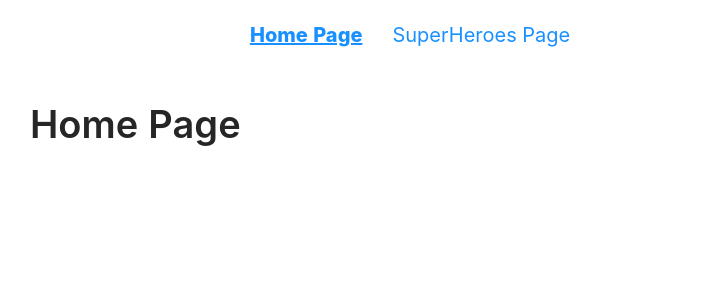
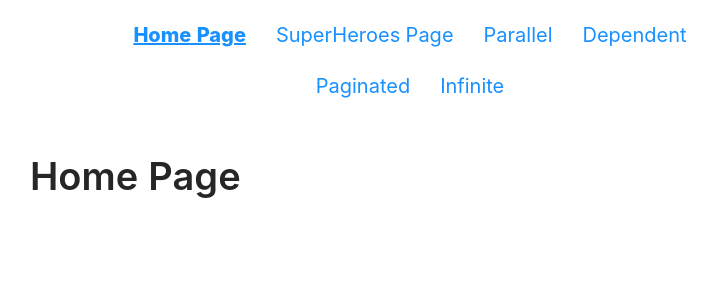
Before and after one commit to AlexeyMart/react-query, a React (Create React App) app: page / in a window 1280 px wide. Shown: the top 300 px of the page, without its empty margins (230-945 px from the left). Built offline with nearby package versions, Linux system fonts and the light colour scheme.

Commit message:
infinite queries

```diff
--- a/src/App.tsx
+++ b/src/App.tsx
@@ -7,8 +7,9 @@ import { Layout } from "./components/layout/Layout";
 import { NotFound } from "./components/pages/NotFound/NotFound";
 import { ParallelQueries } from "./components/pages/ParallelQueries/ParallelQueries";
 import { DependentQueries } from "./components/pages/DependentQueries/DependentQueries";
+import { PaginatedQueries } from "./components/pages/PaginatedQueries/PaginatedQueries";
+import { InfiniteQueries } from "./components/pages/InfiniteQueries/InfiniteQueries";
 import "./App.css";
-import { PaginatedQueries } from "./components/pages/PaginatedQueries/PaginatedQueries";
 
 function App() {
   return (
@@ -31,6 +32,8 @@ function App() {
         />
 
         <Route path={AppRoutes.Paginated} element={<PaginatedQueries />} />
+
+        <Route path={AppRoutes.Infinite} element={<InfiniteQueries />} />
       </Route>
 
       <Route path="*" element={<NotFound />} />
--- a/src/components/header/Header.css
+++ b/src/components/header/Header.css
@@ -1,8 +1,11 @@
 .header {
+  max-width: 75%;
   display: flex;
   justify-content: center;
   column-gap: 30px;
-  margin-bottom: 50px;
+  row-gap: 20px;
+  flex-wrap: wrap;
+  margin: 0 auto 50px;
 }
 
 .header_link {
--- a/src/components/header/Header.tsx
+++ b/src/components/header/Header.tsx
@@ -1,18 +1,27 @@
-import React, { FC } from "react";
+import { FC } from "react";
 import "./Header.css";
 import { NavLink } from "react-router-dom";
 import { AppRoutes } from "../../constants";
+import { ILink } from "../../types";
+
+const links: ILink[] = [
+  {
+    path: AppRoutes.Main,
+    label: "Home Page",
+  },
+  { path: AppRoutes.SuperHeroes, label: "SuperHeroes Page" },
+  { path: AppRoutes.Parallel, label: "Parallel" },
+  { path: AppRoutes.Dependent, label: "Dependent" },
+  { path: AppRoutes.Paginated, label: "Paginated" },
+  { path: AppRoutes.Infinite, label: "Infinite" },
+];
 
 export const Header: FC = () => {
-  return (
-    <header className="header">
-      <NavLink className="header_link" to={AppRoutes.Main}>
-        Home Page
-      </NavLink>
+  const renderLink = ({ label, path }: ILink) => (
+    <NavLink key={label} className="header_link" to={path}>
+      {label}
+    </NavLink>
+  );
 
-      <NavLink className="header_link" to={AppRoutes.SuperHeroes}>
-        SuperHeroes Page
-      </NavLink>
-    </header>
-  );
+  return <header className="header">{links.map(renderLink)}</header>;
 };
--- /dev/null
+++ b/src/components/pages/InfiniteQueries/InfiniteQueries.tsx
@@ -0,0 +1,55 @@
+import { FC, Fragment } from "react";
+import { Typography, Button } from "antd";
+import { ErrorComponent } from "../../error/ErrorComponent";
+import { useInfiniteData } from "../../../queries/useInfiniteData";
+import { Color } from "../../../types";
+import { Loader } from "../../loader/Loader";
+
+export const InfiniteQueries: FC = () => {
+  const {
+    isLoading,
+    isFetching,
+    isFetchingNextPage,
+    isError,
+    data,
+    error,
+    hasNextPage,
+    fetchNextPage,
+  } = useInfiniteData();
+
+  const renderColor = ({ id, label }: Color) => {
+    return (
+      <Typography.Title key={id} level={4}>
+        {label}
+      </Typography.Title>
+    );
+  };
+
+  const renderGroup = (
+    group: { colors: Color[]; hasMore: any },
+    index: number
+  ) => <Fragment key={index}>{group.colors.map(renderColor)}</Fragment>;
+
+  const handleLoadMore = () => {
+    fetchNextPage();
+  };
+
+  if (isError) {
+    return <ErrorComponent error={error} />;
+  }
+
+  return (
+    <div>
+      <Typography.Title>InfiniteQueries Page</Typography.Title>
+
+      {(isLoading || isFetching || isFetchingNextPage) && <Loader />}
+
+      {/* в data.pages лежит массив, куда складываются возвращаемые значения fetcherFn */}
+      {data && <div>{data.pages.map(renderGroup)}</div>}
+
+      <Button onClick={handleLoadMore} disabled={!hasNextPage}>
+        Load more
+      </Button>
+    </div>
+  );
+};
--- a/src/constants.ts
+++ b/src/constants.ts
@@ -5,6 +5,7 @@ export enum AppRoutes {
   Parallel = "parallel",
   Dependent = "dependent",
   Paginated = "paginated",
+  Infinite = "infinite",
 }
 
 export enum QueryRoutes {
--- /dev/null
+++ b/src/queries/useInfiniteData.ts
@@ -0,0 +1,35 @@
+import { useInfiniteQuery, QueryFunctionContext } from "@tanstack/react-query";
+import axios, { AxiosResponse } from "axios";
+import { QueryKeys, QueryRoutes } from "../constants";
+import { Color } from "../types";
+
+const fetchColors = async ({ pageParam = 1 }: QueryFunctionContext) => {
+  try {
+    const response: AxiosResponse<Color[]> = await axios.get(
+      `${QueryRoutes.Colors}?_limit=2&_page=${pageParam}`
+    );
+
+    return { colors: response.data, hasMore: "api response has more pages" };
+  } catch (error) {
+    // logging error
+
+    throw error;
+  }
+};
+
+export const useInfiniteData = () => {
+  return useInfiniteQuery([QueryKeys.Colors], fetchColors, {
+    getNextPageParam: (_lastPage, pages) => {
+      // _lastPage - то, что вернула fetcherFn в последний раз
+      // pages - массив, куда складываются возвращаемые значения fetcherFn,
+      // то же самое, что data.pages в компоненте
+
+      // hard code, смотреть на api response выше
+      if (pages.length < 4) {
+        return pages.length + 1;
+      }
+
+      return undefined;
+    },
+  });
+};
--- a/src/types.ts
+++ b/src/types.ts
@@ -1,3 +1,8 @@
+export interface ILink {
+  path: string;
+  label: string;
+}
+
 export interface SuperHero {
   id: string;
   name: string;
```
